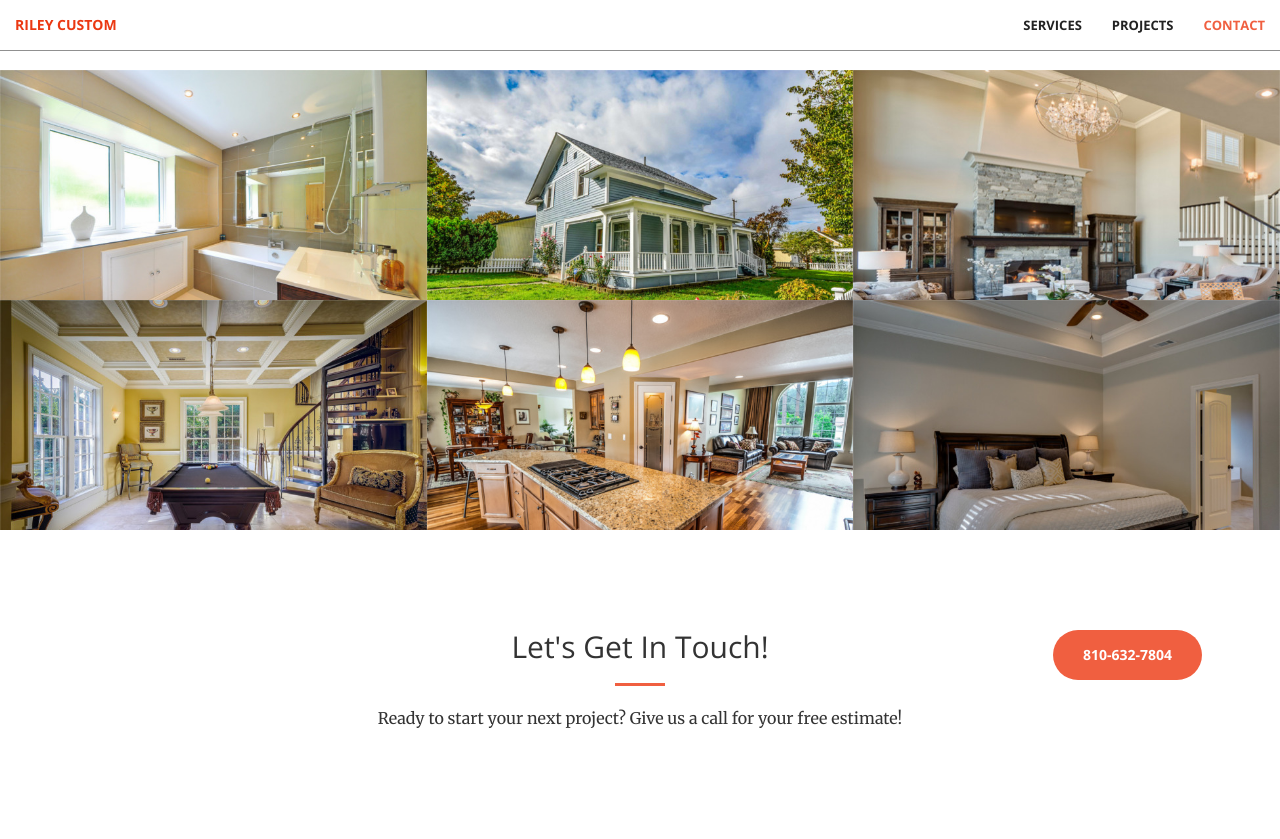
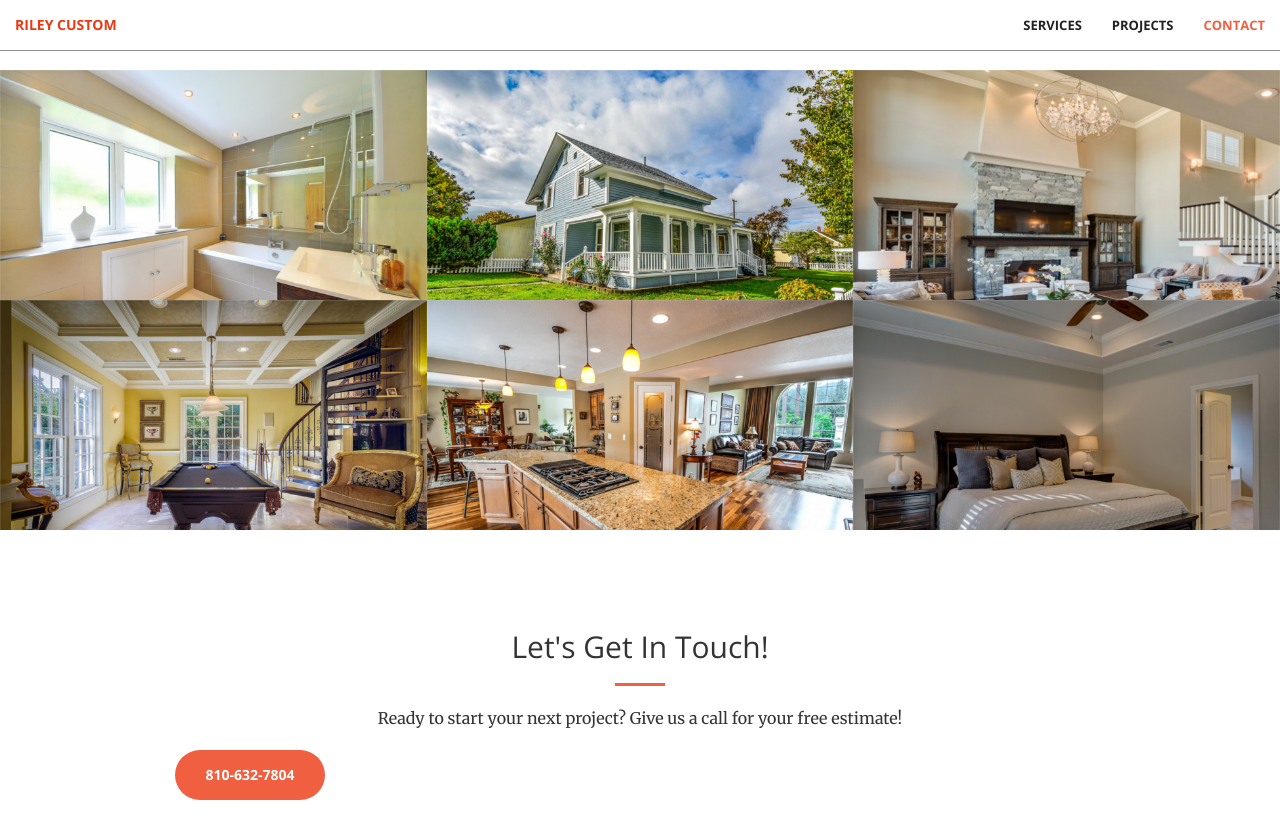
Before and after one commit to onchino/Riley-Custom-Painting, a Jekyll site: the page built from index.html, in a window 1280 px wide and 900 px high, scrolled down 1706 px. Shown: the top 839 px of the window. Built offline with Jekyll 4.4.1, drawn with Linux system fonts in a browser that asks for light colours; nearby versions of some CDN libraries.

Commit message:
Update contact.html

```diff
--- a/_includes/contact.html
+++ b/_includes/contact.html
@@ -6,7 +6,7 @@
                 <hr class="primary">
                 <p>Ready to start your next project? Give us a call for your free estimate!</p>
             </div>
-        <div class=" text-center">
+        <div class="col-lg-2 col-lg-offset-1 text-center">
             <a href="tel:810-632-7804" class="btn btn-primary btn-xl wow tada">810-632-7804</a>
             </a>
         </div>
```
